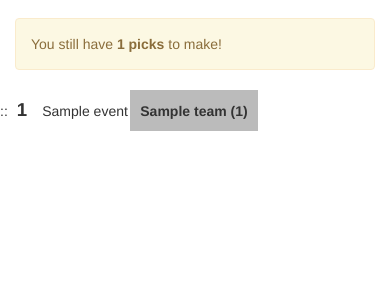
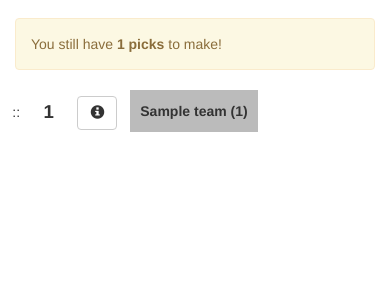
Before and after one commit to ryanmoore/cfb-pickem, a Django app: template pickem/templates/pickem/select_all.html in a window 390 px wide. Shown: the part 335-635 px from the top of the page. Run offline with Django 3.2, Linux system fonts and the light colour scheme; the template is opened without the code that fills it: most values are stand-ins (such as "Sample title", 1, 10 or a date in 2020); parts of the project's set-up code (start-up, migrations or seed data) failed here and were passed over; some libraries are stand-ins or nearby versions.

Commit message:
Have info button that launches modal displaying with good spacing for both desktop and responsive. Modal still just has dummy data.

```diff
--- a/pickem/static/pickem/css/sortable_selection.css
+++ b/pickem/static/pickem/css/sortable_selection.css
@@ -1,8 +1,3 @@
-.table-container {
-}
-
-.pick-list {
-}
 
 .button-div {
 }
@@ -26,10 +21,15 @@
     border-width: 1px;
     border-color: transparent;
     background-color: #bbb;
+    /*border-radius: 5px;*/
+}
+
+.game-info-button {
+    text-align: center;
 }
 
 .pick-list-col {
-    height: 41px;
+    height: 42px;
     margin-bottom: 2px;
     display: table;
     table-layout: fixed;
@@ -38,17 +38,6 @@
 }
 
 .pick-list label {
-}
-
-.game-title-col {
-    display: table;
-    table-layout: fixed;
-    padding-right: 3px;
-}
-
-
-.pick-list-col > * {
-    height: 41px;
 }
 
 .pick-list label:hover {
@@ -64,23 +53,27 @@
     -ms-user-select: none;
     user-select: none;
     cursor: move;
-    display: table;
 }
 
-.handle > span {
-    display: table-cell;
+.pick-list-col > * {
+    height: 42px;
+}
+
+.handle div div {
+    line-height: 42px;
     vertical-align: middle;
+    text-align: center;
+    padding: 0;
 }
 
 .handle-grip {
-    padding-right: 5px;
-    width: auto;
+    padding-left: 10px;
 }
 
 .pick-idx {
-    padding-right: 10px;
     font-size: 14pt;
     font-weight: bold;
+    vertical-align: middle;
 }
 
 .game_title {
--- a/pickem/templates/pickem/select_all.html
+++ b/pickem/templates/pickem/select_all.html
@@ -64,20 +64,41 @@
 </div>
 {% endif %}
 
+<div class="modal" id="gameinfo" tabindex="-1" role="dialog">
+     <div class="modal-dialog">
+         <div class="modal-content">
+             <div class="modal-header">
+                 <button type="button" class="close" data-dismiss="modal"><span aria-hidden="true">&times;</span><span class="sr-only">Close</span></button>
+                 <h4 class="modal-title" id="myModalLabel">Modal title</h4>
+             </div>
+             <div class="modal-body">
+                 ...
+             </div>
+             <div class="modal-footer">
+                 <button type="button" class="btn btn-default" data-dismiss="modal">Dismiss</button>
+             </div>
+         </div>
+     </div>
+</div>
+
 <form method="POST" action="{% url 'pickem:select_all' %}" id="rankform">
     {% csrf_token %}
     <input type='hidden' name='matchup_ordering' id='matchup_ordering'>
-    <div class="table-container pick-list" id="matchup_ranking">
+    <div class="pick-list" id="matchup_ranking">
         {% for matchup in selection_form_items %}
         <div class="row" id="game={{matchup.game.id}}">
-            <div class="col-xs-4 handle pick-list-col">
-                <span class="game_title">
-                <span class="handle-grip">::</span>
-                <span class="pick-idx">
-                {{ forloop.revcounter }}
-                </span>
-                    {{ matchup.game.event.name }}
-                </span>
+            <div class="col-xs-4 col-sm-2 handle">
+                <div class="row">
+                    <div class="col-xs-0 col-sm-4"></div>
+                    <div class="col-xs-3 col-sm-2 pick-list-info handle-grip">::</div>
+                    <div class="col-xs-3 col-sm-2 pick-list-info pick-idx">{{ forloop.revcounter }}</div>
+                    <div class="col-xs-6 col-sm-4 pick-list-info game-info">
+                        <button type="button" class="btn btn-default game-info-btn"
+                                              data-toggle="modal" data-target="#gameinfo">
+                            <span class="glyphicon glyphicon-info-sign"></span>
+                        </button>
+                    </div>
+                </div>
             </div>
             {% for team in matchup.teams %}
             <div class="col-xs-4 button-div pick-list-col">
```
